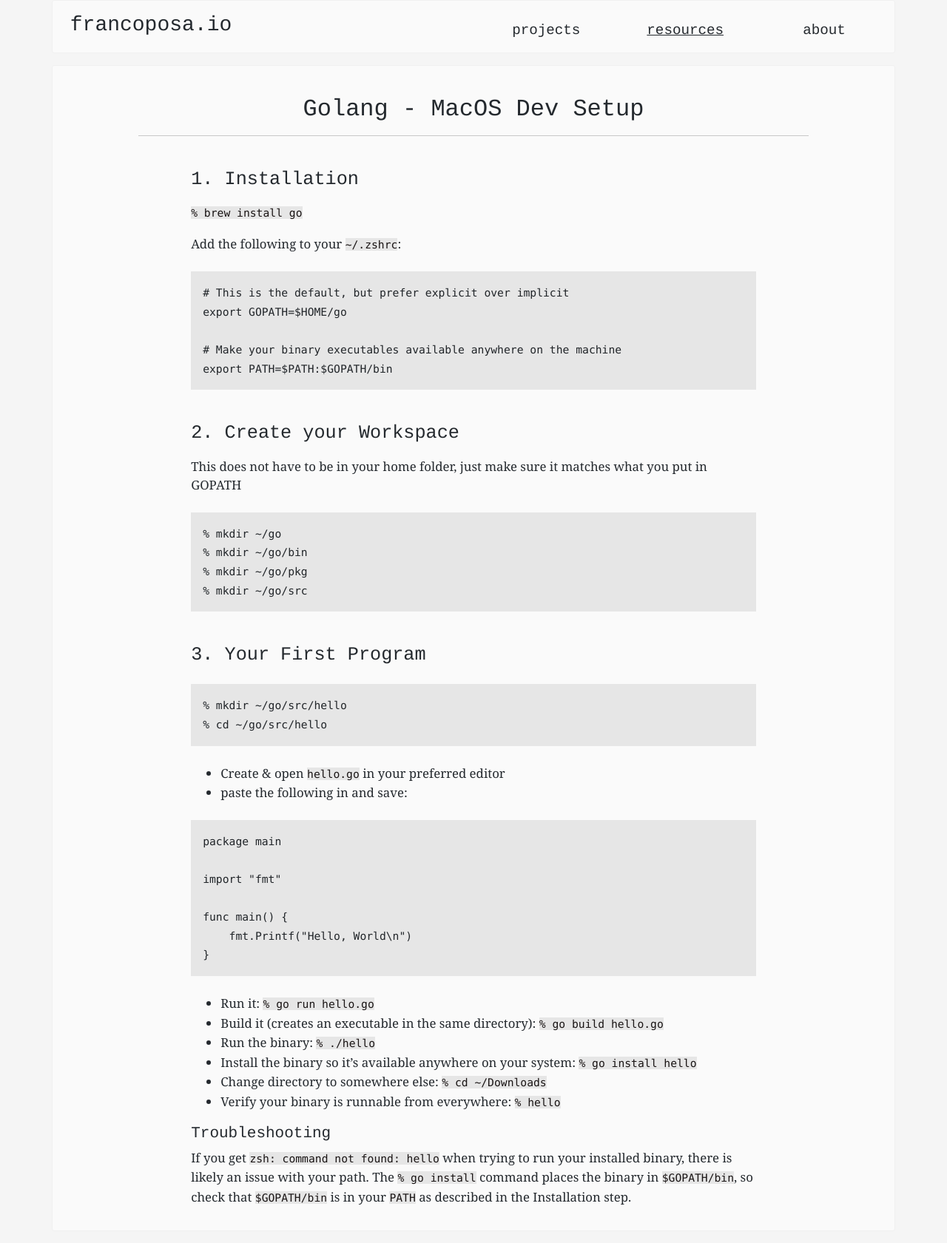
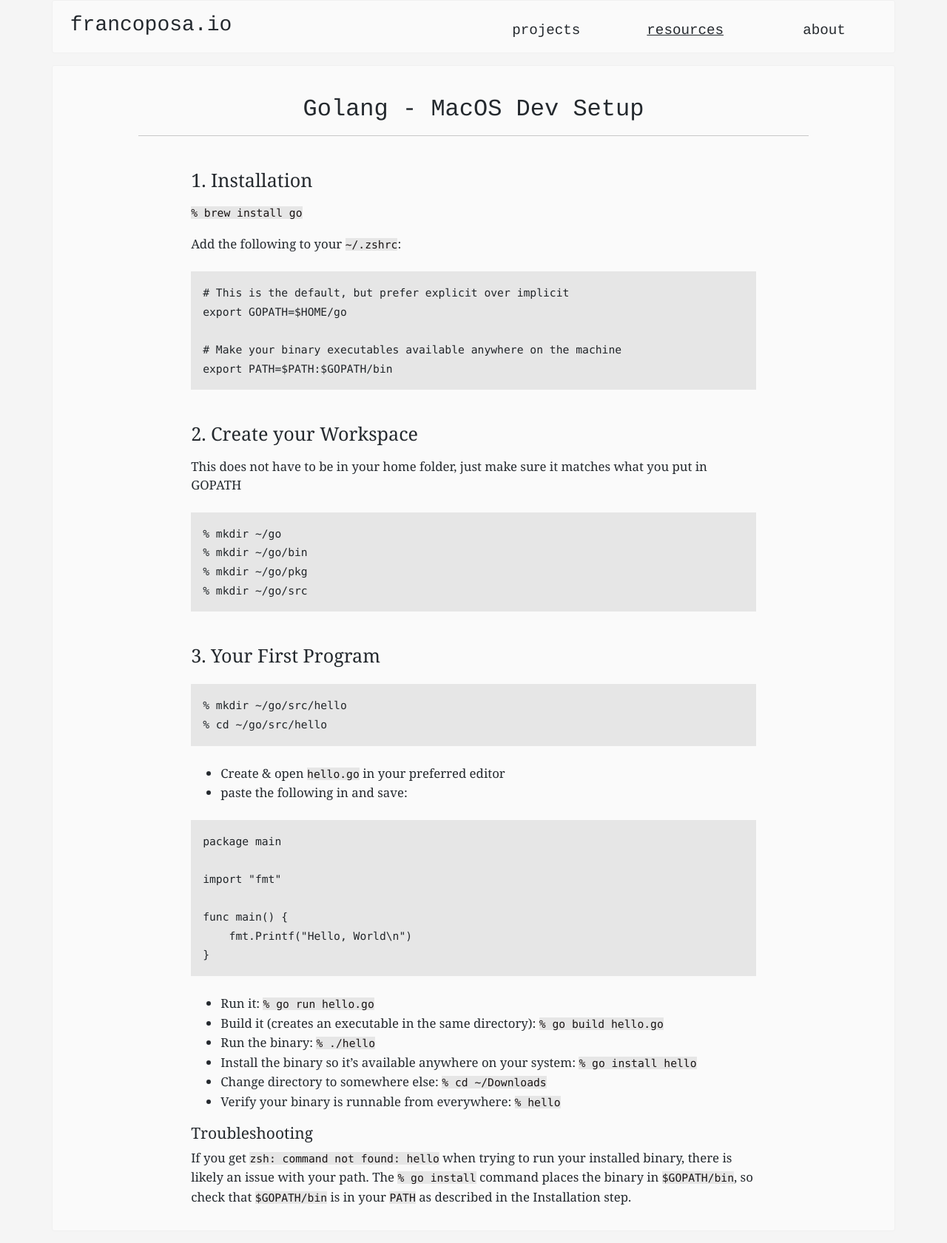
Before and after one commit to francojposa/personal-site, a Jekyll site: the page built from _dev_setup_guides/golang_setup_macos.md, in a window 1280 px wide. Shown: the whole page at 74% size. Built offline with Jekyll 4.4.1, drawn with Linux system fonts in a browser that asks for light colours.

Commit message:
taking all this Courier crap out of the headers

```diff
--- a/css/style.css
+++ b/css/style.css
@@ -9,11 +9,9 @@ h1 {
     font-size: 2rem;
 }
 h2 {
-    font-family: 'Courier', serif;
     font-size: 1.5em;
 }
 h3 {
-    font-family: 'Courier', serif;
     font-size: 1.25em;
 }
 a, a:hover {
```
